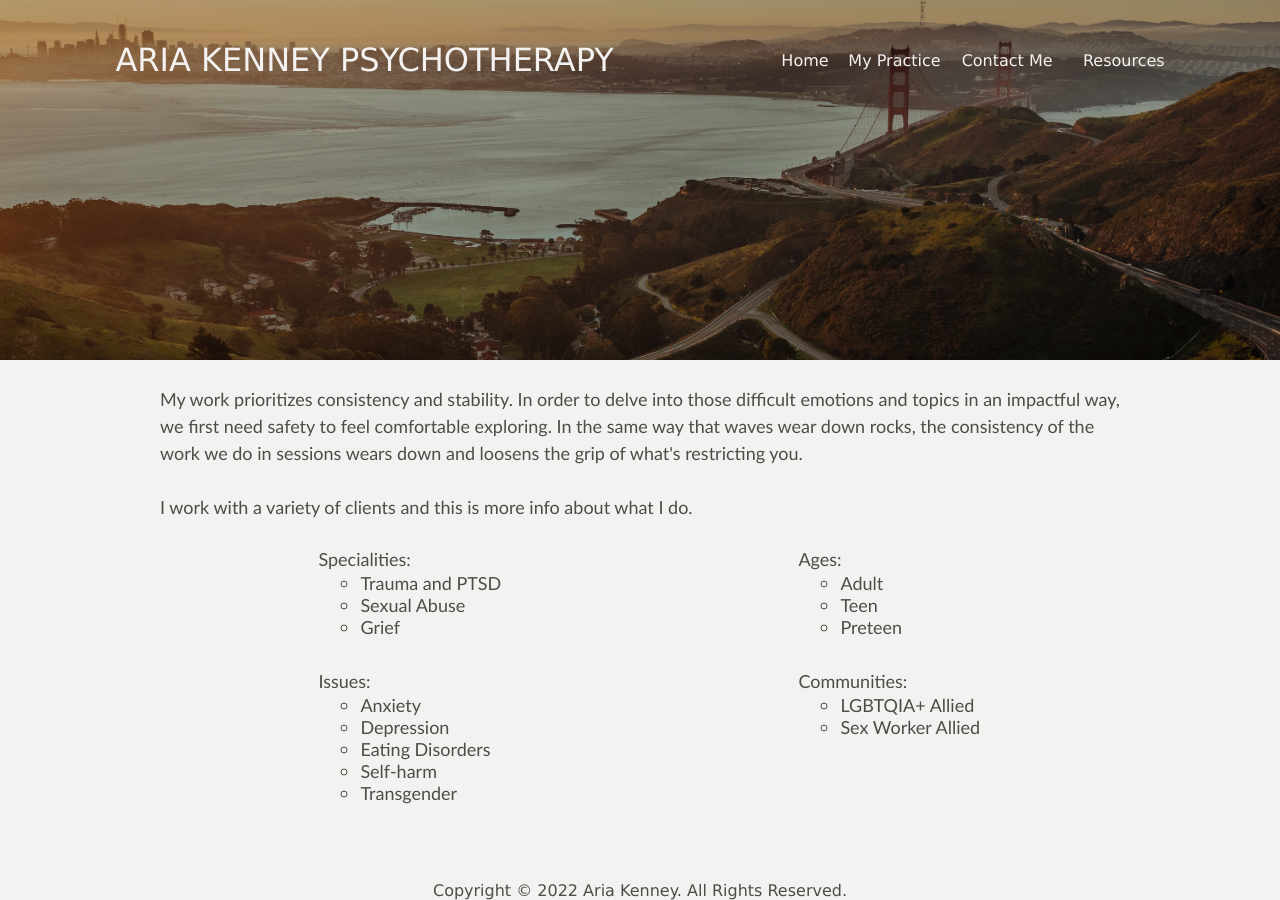
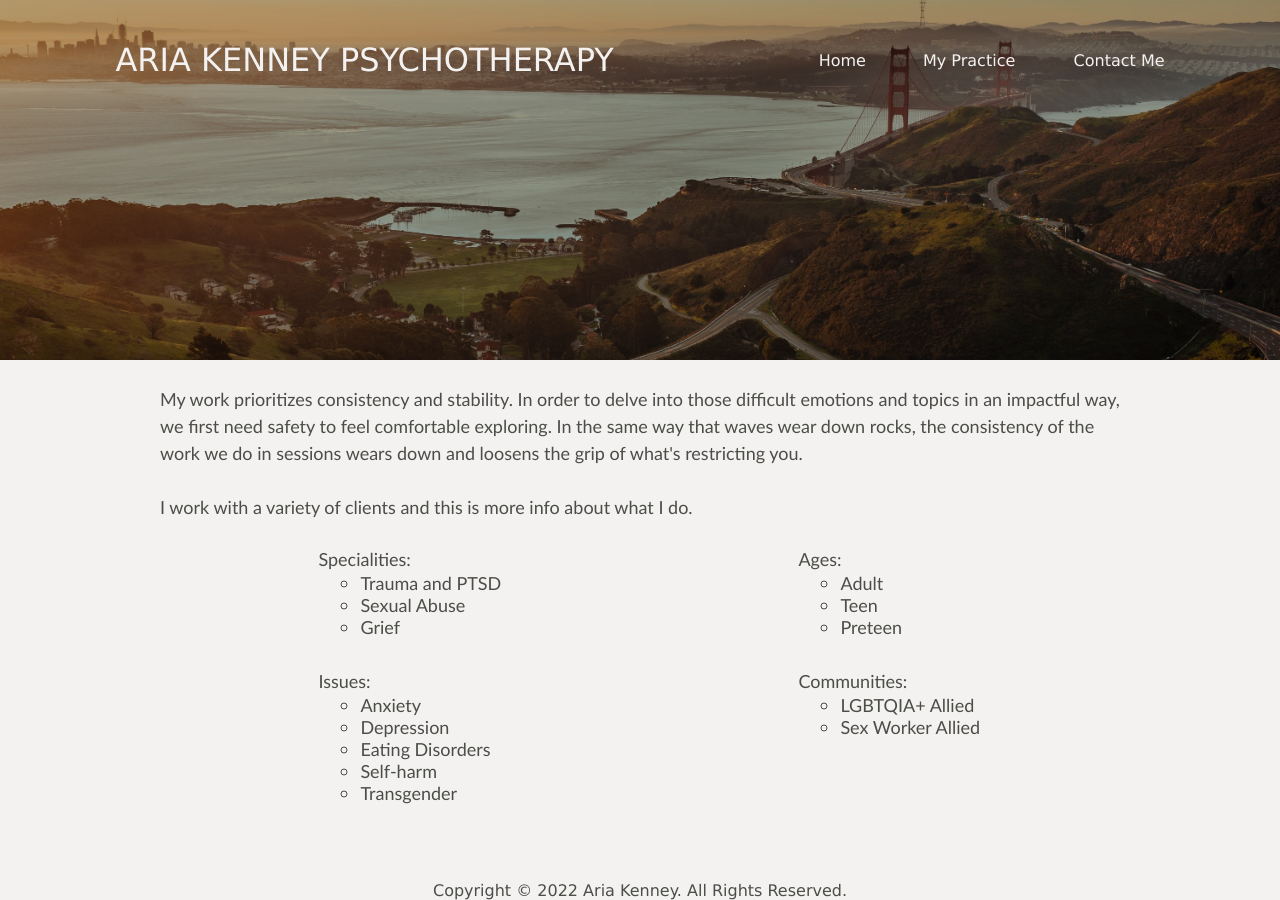
Before and after one commit to zcecchetti/AKLMFT, a website built with webpack: page dist/myPractice.html in a window 1280 px wide. Built offline with nearby package versions, Linux system fonts and the light colour scheme.

Commit message:
Removed resources link on myPractice page

```diff
--- a/dist/myPractice.html
+++ b/dist/myPractice.html
@@ -19,7 +19,7 @@
                         <div id="homeLink" class="link"><a href="index.html">Home</a></div>
                         <div id="myPracticeLink" class="link"><a href="myPractice.html">My Practice</a></div>
                         <div id="ContactMeLink" class="link"><a href="index.html#contactMe">Contact Me</a></div>
-                        <div id="resources" class="link"><a href="https://www.youtube.com/watch?v=dQw4w9WgXcQ&ab_channel=RickAstley">Resources</a></div>
+                        <!-- <div id="resources" class="link"><a href="https://www.youtube.com/watch?v=dQw4w9WgXcQ&ab_channel=RickAstley">Resources</a></div> -->
                     </div>
                 </div>
             </div>
```
